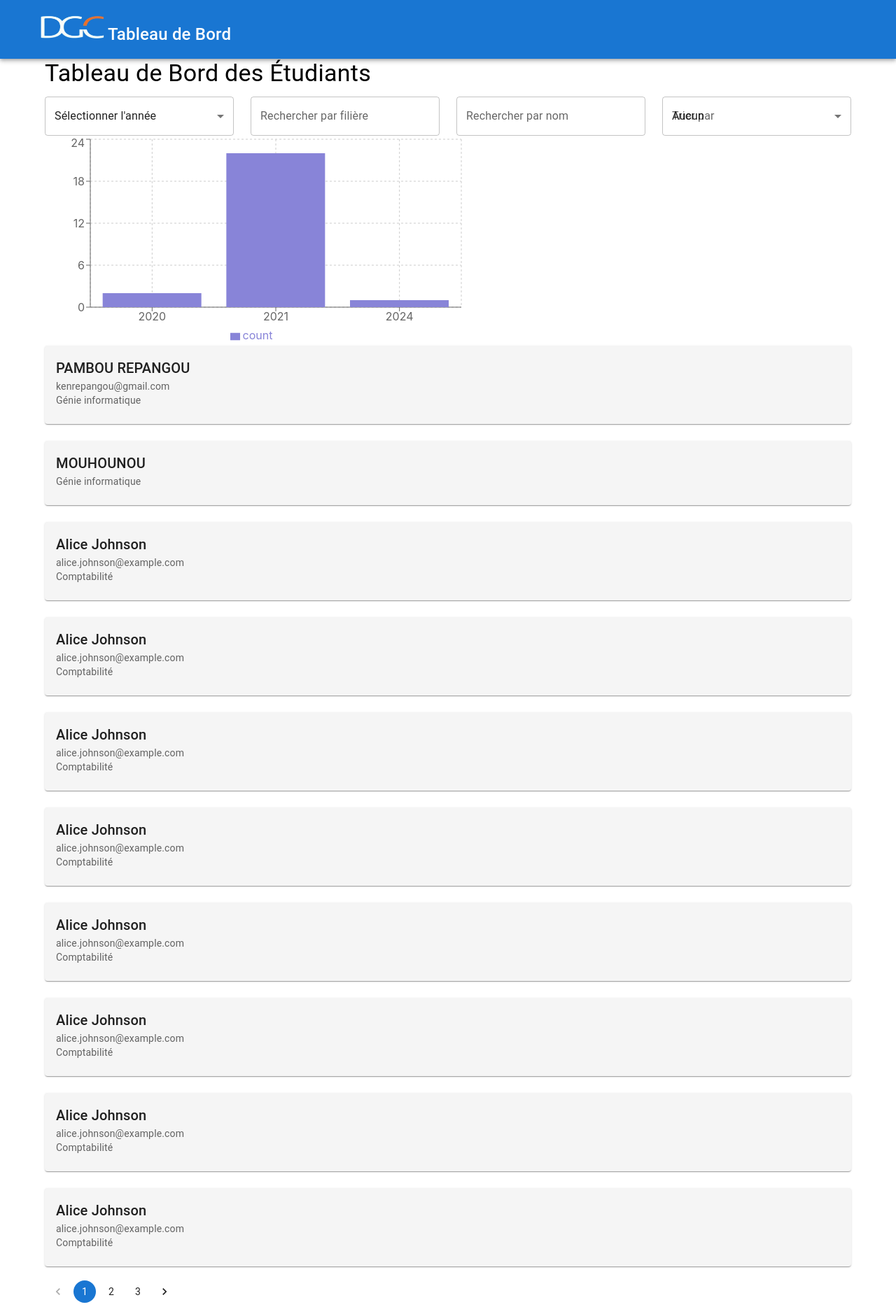
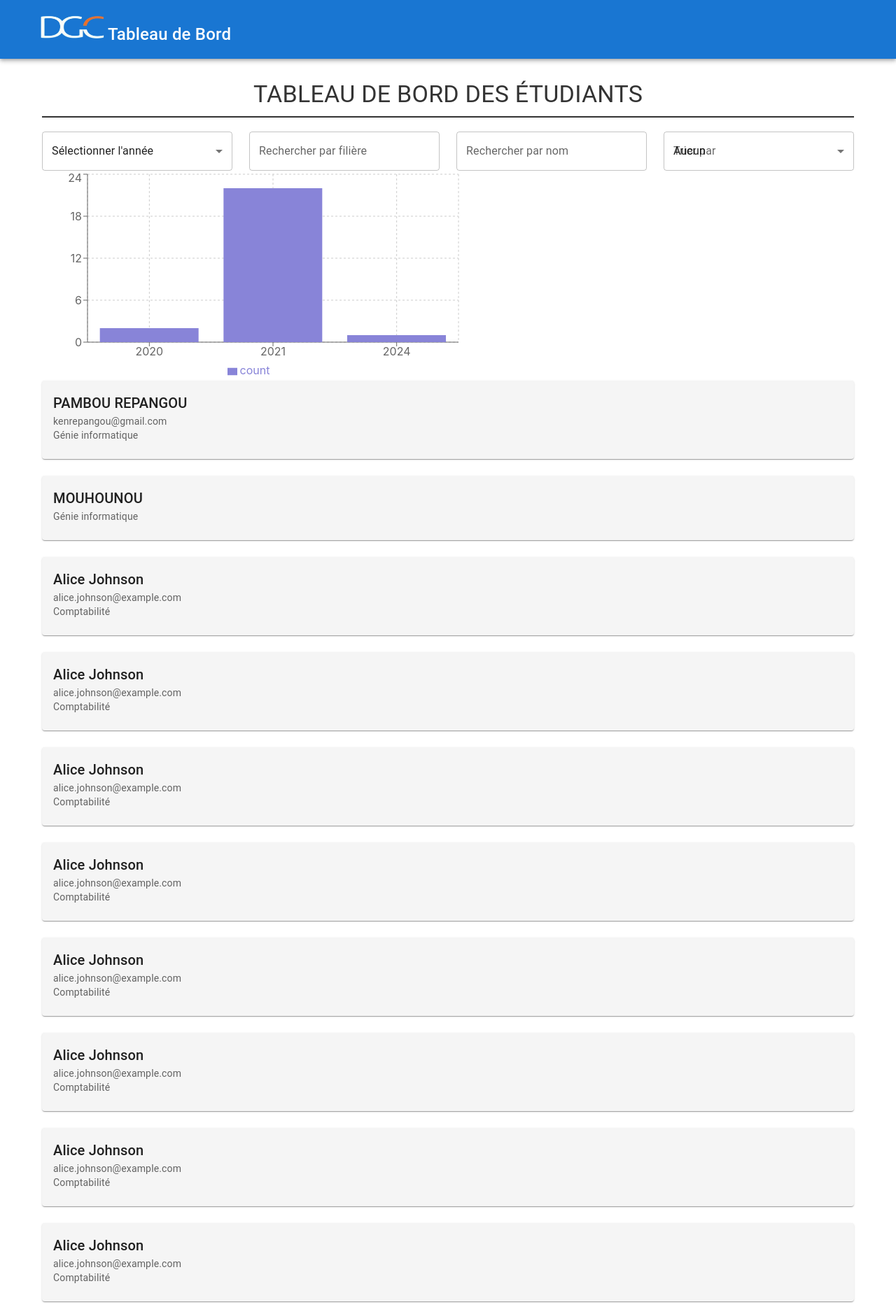
Before and after one commit to MrKenyB/university-dashboard, a React (Create React App) app: page /dashboard in a window 1280 px wide. Shown: the top 1878 px of the page at 70% size. Built offline with nearby package versions, Linux system fonts and the light colour scheme.

Commit message:
Mise à jour du Dashboard avec la fonctionnalité de détails des étudiants

```diff
--- a/src/components/Dashboard.js
+++ b/src/components/Dashboard.js
@@ -78,9 +78,9 @@ const Dashboard = () => {
   }, {});
 
   return (
-    <Container>
+    <Container style={{ padding: '20px' }}>
       <motion.div initial={{ opacity: 0 }} animate={{ opacity: 1 }} transition={{ duration: 1 }}>
-        <Typography variant="h4" gutterBottom>Tableau de Bord des Étudiants</Typography>
+      <Typography variant="h4" gutterBottom style={{ marginBottom: '20px', borderBottom: '2px solid #333', textAlign: 'center', padding: '10px 0', color: '#333', textTransform: 'uppercase' }}>Tableau de Bord des Étudiants</Typography>
       </motion.div>
       <motion.div initial={{ y: -20 }} animate={{ y: 0 }} transition={{ duration: 0.5 }}>
         <Grid container spacing={3} alignItems="center">
@@ -126,7 +126,9 @@ const Dashboard = () => {
         </Grid>
       </motion.div>
       {loading ? (
-        <CircularProgress style={{ marginTop: '20px' }} />
+        <div style={{ display: 'flex', justifyContent: 'center', marginTop: '20px' }}>
+          <CircularProgress color="primary" />
+        </div>
       ) : error ? (
         <Alert severity="error" style={{ marginTop: '20px' }}>{error}</Alert>
       ) : (
@@ -135,16 +137,16 @@ const Dashboard = () => {
             <StudentForm student={selectedStudent} onHide={hideStudentDetails} />
           ) : (
             <>
-              <Statistics students={allStudents} />
-              <StudentList students={students} onStudentClick={showStudentDetails} />
+              <Statistics students={allStudents} style={{ marginTop: '20px' }} />
+              <StudentList students={students} onStudentClick={showStudentDetails} style={{ marginTop: '20px' }} />
               <Pagination
                 count={totalPages}
                 page={page}
                 onChange={(event, value) => setPage(value)}
                 color="primary"
-                style={{ marginTop: '20px' }}
+                style={{ marginTop: '20px', display: 'flex', justifyContent: 'center' }}
               />
-              <YearlyStudentCount totalStudents={totalStudents} />
+              <YearlyStudentCount totalStudents={totalStudents} style={{ marginTop: '20px' }} />
             </>
           )}
         </motion.div>
--- a/src/index.js
+++ b/src/index.js
@@ -10,8 +10,4 @@ root.render(
     <App />
   </React.StrictMode>
 );
-
-// If you want to start measuring performance in your app, pass a function
-// to log results (for example: reportWebVitals(console.log))
-// or send to an analytics endpoint. Learn more: https://bit.ly/CRA-vitals
 reportWebVitals();
```
